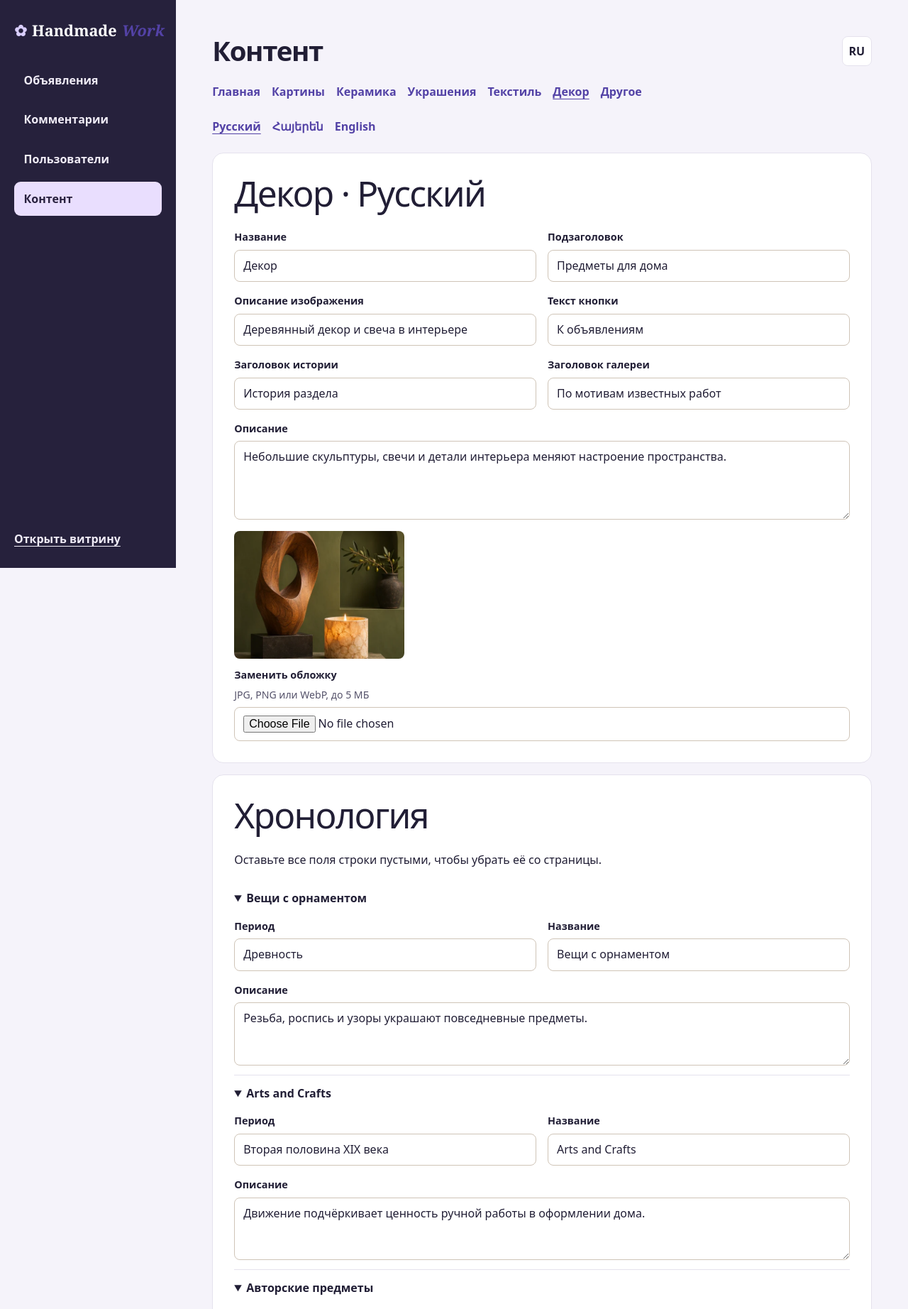
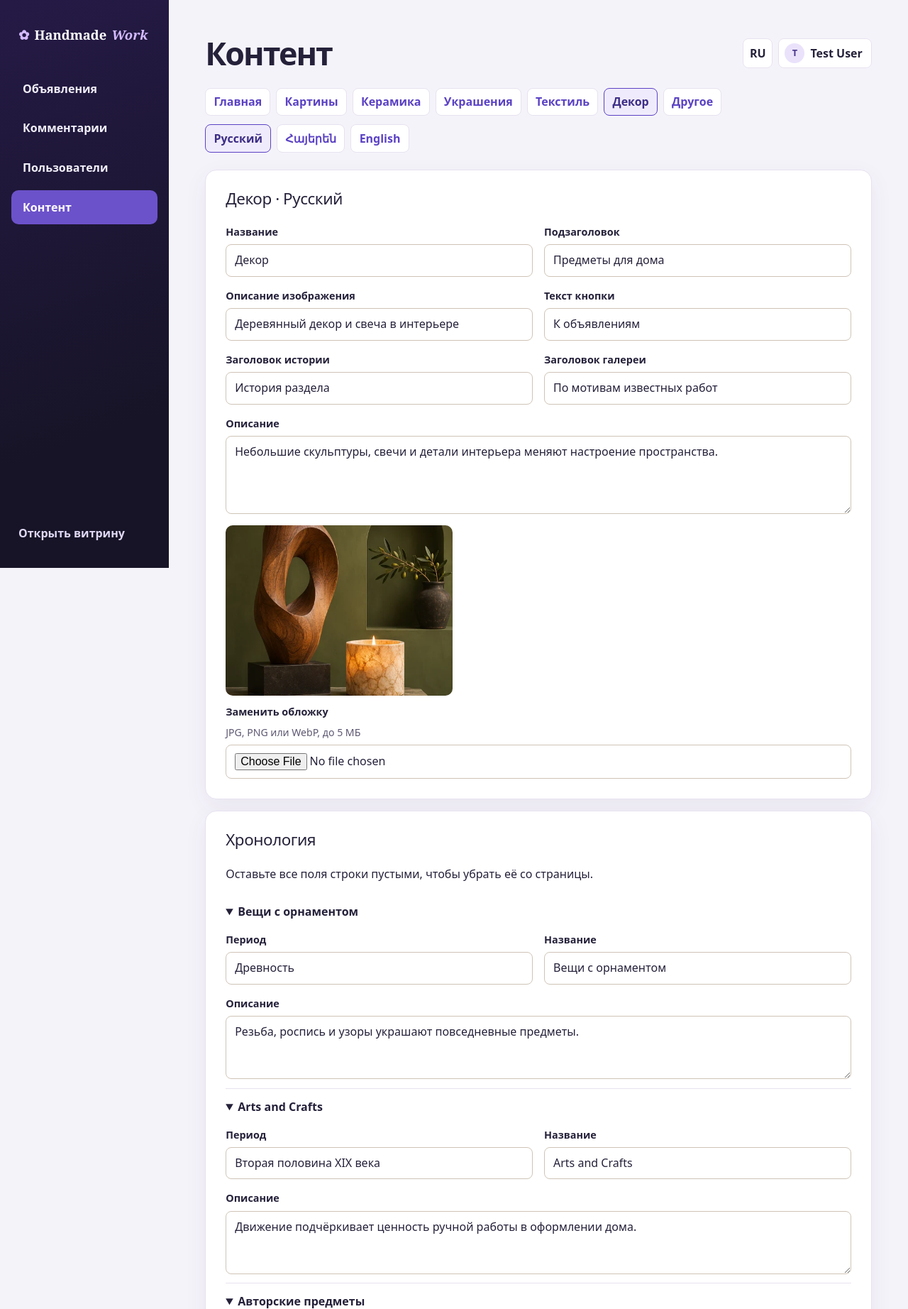
Before and after one commit to Aram9622/handmade-world, a Laravel app: page /admin/content/decor/ru in a window 1280 px wide. Shown: the top 1844 px of the page at 71% size. Run offline with Laravel 12, Linux system fonts and the light colour scheme; a user stored in the database is signed in; data comes from the database, SQL or seed files in the repository; data that the repository does not hold is empty.

Commit message:
Polish the administrator workspace and moderation tables

```diff
--- a/app/Http/Controllers/AdminController.php
+++ b/app/Http/Controllers/AdminController.php
@@ -12,10 +12,12 @@ use Illuminate\View\View;
 
 class AdminController extends Controller
 {
+    public const SECTIONS = ['listings' => 'Объявления', 'comments' => 'Комментарии', 'users' => 'Пользователи'];
+
     public function index(Request $request): View
     {
         $filters = $request->validate([
-            'section' => ['nullable', Rule::in(['users', 'listings', 'comments'])],
+            'section' => ['nullable', Rule::in(array_keys(self::SECTIONS))],
             'q' => ['nullable', 'string', 'max:100'],
         ]);
         $section = $filters['section'] ?? 'listings';
@@ -36,7 +38,7 @@ class AdminController extends Controller
             'users' => User::count(),
         ];
 
-        return view('admin.index', compact('records', 'section', 'search', 'totals'));
+        return view('admin.index', ['sections' => self::SECTIONS, ...compact('records', 'section', 'search', 'totals')]);
     }
 
     public function account(Request $request, User $user): RedirectResponse
--- a/lang/en.json
+++ b/lang/en.json
@@ -226,5 +226,8 @@
     "Галерея": "Gallery",
     "Добавить работу": "Add an artwork",
     "Источник": "Source",
-    "Ссылка на оригинал": "Link to the original"
+    "Ссылка на оригинал": "Link to the original",
+    "Сводка по площадке": "Marketplace overview",
+    "Статус": "Status",
+    "Действия": "Actions"
 }
--- a/lang/hy.json
+++ b/lang/hy.json
@@ -226,5 +226,8 @@
     "Галерея": "Պատկերասրահ",
     "Добавить работу": "Ավելացնել աշխատանք",
     "Источник": "Աղբյուր",
-    "Ссылка на оригинал": "Բնօրինակի հղում"
+    "Ссылка на оригинал": "Բնօրինակի հղում",
+    "Сводка по площадке": "Հարթակի ամփոփում",
+    "Статус": "Կարգավիճակ",
+    "Действия": "Գործողություններ"
 }
--- a/public/admin.css
+++ b/public/admin.css
@@ -1,83 +1,152 @@
-.admin-shell{
- --accent:#5342a6;
- --accent-dark:#3d2e80;
- --paper:#fff;
- --ink:#211e35;
- --muted:#56536b;
- --line:#e5e2ed;
- --tint:#efebfa;
- display:grid;
- grid-template-columns:248px minmax(0,1fr);
- min-height:100vh;
- color:var(--ink);
- background:#f5f3fa;
-}
-.admin-shell h1,.admin-shell h2,.admin-shell .button{font-family:system-ui,sans-serif}
-.admin-sidebar{
- position:sticky;top:0;align-self:start;min-height:100vh;
- display:flex;flex-direction:column;gap:2rem;
- padding:28px 20px;background:#26213c;color:#fff;
-}
-.admin-brand{font-size:1.2rem;white-space:normal}
-.admin-brand span,.admin-brand em{color:#d9ceff}
-.admin-nav{display:grid;gap:8px}
-.admin-nav a{
- display:flex;justify-content:space-between;align-items:center;gap:.6rem;
- padding:.72rem .85rem;border-radius:9px;color:#f1edf8;font-weight:650
-}
-.admin-nav a:hover{background:#39334f}
-.admin-nav a[aria-current=page]{background:#e9defe;color:#29213f}
-.admin-nav-count{font-size:.875rem;font-variant-numeric:tabular-nums}
-.admin-storefront{margin-top:auto;color:#f1edf8;font-weight:650;text-decoration:underline;text-underline-offset:.25em}
-.admin-main{padding:clamp(18px,4vw,52px);min-width:0}
-.admin-header,.admin-panel-header{display:flex;justify-content:space-between;align-items:center;gap:16px;flex-wrap:wrap}
-.admin-header h1{font-size:clamp(1.65rem,3vw,2.55rem);letter-spacing:-.035em}
-.admin-header-tools{display:flex;align-items:center;gap:8px;min-width:0}
-.admin-account{max-width:14rem;display:block;overflow:hidden;text-overflow:ellipsis;white-space:nowrap}
-.admin-totals{display:grid;grid-template-columns:repeat(3,minmax(0,1fr));gap:14px;margin:24px 0}
-.admin-totals div{
- padding:16px clamp(12px,2vw,22px);border:1px solid var(--line);
- border-radius:14px;background:white;
-}
-.admin-totals dt{color:var(--muted);font-weight:650;overflow-wrap:anywhere}
-.admin-totals dd{margin:.2em 0 0;font-size:clamp(1.5rem,3vw,2.4rem);font-weight:750;color:var(--accent-dark)}
-.admin-panel{padding:clamp(14px,2.7vw,30px);border:1px solid var(--line);border-radius:16px;background:#fff}
-.admin-panel-header h2{font-size:1.5rem;letter-spacing:-.02em;margin:0}
-.admin-panel-header p{margin:5px 0 0;color:var(--muted)}
-.admin-search{display:flex;align-items:center;gap:8px;max-width:400px;width:100%}
-.admin-search input{min-width:0;border-color:var(--line)}
-.admin-records{list-style:none;padding:0;margin:1.4rem 0}
-.admin-record{
- display:grid;grid-template-columns:minmax(0,1fr) auto;align-items:start;
- gap:1rem;border:1px solid var(--line);border-radius:10px;
- padding:14px 16px;margin-bottom:8px;overflow-wrap:anywhere
-}
-.admin-record:hover{background:#faf8fe}
-.admin-record p{margin:.3rem 0;color:var(--muted)}
-.admin-record form{display:grid;gap:8px}
-.admin-record button{justify-self:start}
-.admin-state{display:inline-block;border-radius:6px;padding:.15rem .5rem;background:#e5f4ec;color:#1b5638;font-size:.875rem;font-weight:650}
-.admin-state-muted{background:#f7e8ed;color:#812e48}
-.admin-empty{padding:1rem;color:var(--muted)}
-@media(max-width:850px){
- .admin-shell{grid-template-columns:1fr}
- .admin-sidebar{position:static;min-height:0;padding:16px 18px;gap:14px}
- .admin-nav{display:flex;flex-wrap:wrap}
- .admin-nav a{padding:.45rem .7rem}
-}
-@media(max-width:540px){
- .admin-totals{gap:6px}
- .admin-totals div{padding:8px}
- .admin-totals dt{font-size:.875rem}
- .admin-record{grid-template-columns:1fr}
+.admin-shell {
+    --accent: #5b42c4;
+    --accent-dark: #3d2e86;
+    --paper: #fff;
+    --ink: #25213a;
+    --muted: #5e5872;
+    --line: #e7e2f0;
+    --tint: #f0ebfc;
+    display: grid;
+    grid-template-columns: 238px minmax(0, 1fr);
+    min-height: 100vh;
+    color: var(--ink);
+    background: #f5f3fa;
 }
 
-.admin-editor-fields{display:grid;grid-template-columns:repeat(2,minmax(0,1fr));gap:1rem}
-.editor-wide{grid-column:1/-1}
-.editorial-thumbnail{display:block;width:min(100%,240px);aspect-ratio:4/3;object-fit:cover;border-radius:8px;margin-bottom:12px}
-.editorial-row{padding:.8rem 0;border-bottom:1px solid var(--line)}
-.editorial-row summary{cursor:pointer;font-weight:650}
-.editorial-row .admin-editor-fields{margin-top:1rem}
-@media(max-width:600px){
- .admin-editor-fields{grid-template-columns:1fr}
+.admin-shell h1, .admin-shell h2 { font-family: system-ui, sans-serif; }
+.admin-shell :focus-visible { outline: 3px solid #9379ec; outline-offset: 3px; }
+
+.admin-sidebar {
+    position: sticky;
+    top: 0;
+    align-self: start;
+    display: flex;
+    flex-direction: column;
+    gap: 30px;
+    min-height: 100vh;
+    padding: 26px 16px;
+    color: #fff;
+    background: linear-gradient(160deg, #251a46, #171427 75%);
 }
+
+.admin-brand { padding: 10px; font-size: 1.15rem; white-space: normal; }
+.admin-brand span, .admin-brand em { color: #d4bbff; }
+.admin-nav { display: grid; gap: 8px; }
+
+.admin-nav a {
+    position: relative;
+    border-radius: 10px;
+    padding: .72rem 1rem;
+    color: #f1eefa;
+    font-weight: 650;
+}
+
+.admin-nav a:hover { background: #ffffff18; }
+.admin-nav a[aria-current="page"] { background: #6c52ca; color: #fff; }
+.admin-storefront { margin-top: auto; color: #e1d9f5; padding: 10px; font-weight: 650; }
+.admin-storefront:hover { text-decoration: underline; text-underline-offset: .2em; }
+
+.admin-main { padding: clamp(18px, 4vw, 56px); min-width: 0; }
+.admin-header, .admin-panel-header { display: flex; align-items: center; justify-content: space-between; gap: 16px; flex-wrap: wrap; }
+.admin-header { margin-bottom: 24px; }
+.admin-header h1 { font-size: clamp(1.65rem, 3.5vw, 2.8rem); letter-spacing: -.045em; }
+.admin-header-tools { display: flex; align-items: center; gap: 8px; min-width: 0; }
+.admin-account { display: flex; gap: 8px; padding-inline: 8px 12px; max-width: 14rem; }
+.admin-account span:last-child { overflow: hidden; text-overflow: ellipsis; white-space: nowrap; }
+
+.admin-avatar {
+    flex: 0 0 auto;
+    display: grid;
+    place-items: center;
+    width: 42px;
+    height: 42px;
+    border-radius: 50%;
+    background: #eae2fb;
+    color: #49368b;
+    font-weight: 750;
+}
+
+.admin-account .admin-avatar { width: 28px; height: 28px; font-size: .8rem; }
+.admin-overview { display: grid; grid-template-columns: repeat(3, minmax(0, 1fr)); gap: 14px; margin-bottom: 24px; }
+
+.admin-stat {
+    position: relative;
+    isolation: isolate;
+    overflow: hidden;
+    display: grid;
+    align-content: space-between;
+    gap: 12px;
+    min-height: 130px;
+    padding: clamp(13px, 2.2vw, 24px);
+    border: 1px solid #dfd4f5;
+    border-radius: 16px;
+    background: #efe8fc;
+    color: #3f2a73;
+}
+
+.admin-stat-comments { background: #e2f2ed; border-color: #cbe7df; color: #205951; }
+.admin-stat-users { background: #e8edfe; border-color: #d9e1fb; color: #324680; }
+.admin-stat[aria-current] { box-shadow: inset 0 0 0 2px currentColor; }
+
+.admin-stat::after {
+    position: absolute;
+    z-index: -1;
+    inset: auto -26px -60px auto;
+    width: 150px;
+    height: 150px;
+    border: 14px double currentColor;
+    border-radius: 50%;
+    opacity: .12;
+    content: "";
+}
+
+.admin-stat:hover .admin-stat-label { text-decoration: underline; text-underline-offset: .2em; }
+.admin-stat-label { font-weight: 700; overflow-wrap: anywhere; }
+.admin-stat strong { font-size: clamp(1.65rem, 4vw, 3rem); font-variant-numeric: tabular-nums; line-height: 1; }
+.admin-panel { padding: clamp(16px, 2.7vw, 28px); border: 1px solid var(--line); border-radius: 16px; background: white; box-shadow: 0 10px 32px #2a1b4810; }
+.admin-panel h2 { font-size: 1.4rem; letter-spacing: -.02em; }
+.admin-panel-header h2 { margin: 0; }
+.admin-panel-header p { margin: 5px 0 0; color: var(--muted); }
+.admin-search { display: flex; align-items: center; gap: 8px; max-width: 365px; width: 100%; }
+.admin-search input, .admin-table input { min-width: 0; border-color: var(--line); background: #faf8fd; }
+.admin-table-scroll { overflow-x: auto; margin-top: 20px; border-radius: 10px; }
+.admin-table { width: 100%; min-width: 555px; border-collapse: collapse; text-align: left; }
+.admin-table th { background: #f4f0fa; color: var(--muted); font-size: .875rem; }
+.admin-table th, .admin-table td { padding: 12px 14px; border-bottom: 1px solid var(--line); }
+.admin-table td { vertical-align: middle; overflow-wrap: anywhere; }
+.admin-table th:last-child { width: 24%; }
+.admin-table tr:hover td { background: #fbf9fd; }
+.admin-table p { margin: .28rem 0 0; color: var(--muted); }
+.admin-table form { display: flex; gap: 8px; flex-wrap: wrap; align-items: center; }
+.admin-table form input { flex: 1 1 9rem; width: 100%; }
+.admin-item { display: flex; align-items: center; gap: 12px; }
+.admin-thumb { flex: 0 0 auto; object-fit: cover; border-radius: 9px; background: var(--tint); }
+.admin-state { display: inline-block; border-radius: 999px; padding: .2rem .6rem; background: #e6f5eb; color: #1b5638; font-size: .875rem; font-weight: 700; }
+.admin-state-muted { background: #f7e8ed; color: #812e48; }
+.admin-empty { margin: 1.25rem 0 0; padding: 1.3rem; border-radius: 10px; background: #f6f3fc; color: var(--muted); }
+
+.admin-editor-tabs { display: flex; flex-wrap: wrap; gap: 8px; margin: 0 0 12px; }
+.admin-editor-tabs a { padding: .4rem .7rem; border-radius: 8px; border: 1px solid var(--line); background: #fff; }
+.admin-editor-tabs a[aria-current="page"] { background: var(--tint); border-color: var(--accent); color: var(--accent-dark); }
+.admin-editor-fields { display: grid; grid-template-columns: repeat(2, minmax(0, 1fr)); gap: 1rem; }
+.editor-wide { grid-column: 1 / -1; }
+.editorial-thumbnail { display: block; width: min(100%, 320px); aspect-ratio: 4 / 3; object-fit: cover; border-radius: 10px; margin-bottom: 12px; }
+.editorial-row { padding: .8rem 0; border-bottom: 1px solid var(--line); }
+.editorial-row summary { cursor: pointer; font-weight: 650; }
+.editorial-row .admin-editor-fields { margin-top: 1rem; }
+
+@media(max-width:850px) {
+    .admin-shell { grid-template-columns: 1fr; }
+    .admin-sidebar { position: static; min-height: 0; padding: 12px 16px; gap: 8px; }
+    .admin-nav { display: flex; flex-wrap: wrap; }
+    .admin-nav a { padding: .4rem .7rem; }
+    .admin-storefront { margin-top: 0; align-self: flex-start; padding: .35rem .7rem; }
+}
+
+@media(max-width:600px) {
+    .admin-editor-fields { grid-template-columns: 1fr; }
+    .admin-overview { gap: 6px; }
+    .admin-stat { min-height: 90px; padding: 9px; }
+    .admin-stat-label { font-size: .875rem; }
+    .admin-table th, .admin-table td { padding: 10px; }
+}
--- a/resources/views/admin/editorial.blade.php
+++ b/resources/views/admin/editorial.blade.php
@@ -1,14 +1,10 @@
-@extends('layout')
+@extends('admin.layout')
 @section('title', __('Контент').' — Handmade Work')
 
-@push('metadata')
-    <meta name="robots" content="noindex">
-    <link rel="stylesheet" href="{{ asset('admin.css') }}">
-@endpush
+@section('admin-heading', __('Контент'))
 
-@section('body')
+@section('admin-content')
 @php
-    $sections = ['listings' => 'Объявления', 'comments' => 'Комментарии', 'users' => 'Пользователи'];
     $pages = \App\Services\EditorialContent::PAGES;
     $languages = \App\Http\Middleware\SetLocale::LANGUAGES;
     $fields = [
@@ -21,26 +17,17 @@
         'gallery_title' => ['Заголовок галереи', 140],
     ]);
 @endphp
-<div class="admin-shell">
-    @include('admin.sidebar')
-    <main class="admin-main">
-        <header class="admin-header">
-            <h1>{{ __('Контент') }}</h1>
-            @include('language-menu')
-        </header>
-
-        <nav class="category-nav" aria-label="{{ __('Страницы витрины') }}">
+    <nav class="admin-editor-tabs" aria-label="{{ __('Страницы витрины') }}">
         @foreach($pages as $key => $label)
             <a class="text-link" href="{{ route('admin.editorial.edit', [$key, $language]) }}" @if($page === $key) aria-current="page" @endif>{{ __($label) }}</a>
         @endforeach
     </nav>
-        <nav class="category-nav" aria-label="{{ __('Язык контента') }}">
+    <nav class="admin-editor-tabs" aria-label="{{ __('Язык контента') }}">
         @foreach($languages as $key => $label)
             <a class="text-link" lang="{{ $key }}" href="{{ route('admin.editorial.edit', [$page, $key]) }}" @if($language === $key) aria-current="page" @endif>{{ $label }}</a>
         @endforeach
     </nav>
 
-        @if(session('status'))<p class="notice" role="status">{{ session('status') }}</p>@endif
     @include('errors')
 
     <form class="stack admin-editor" action="{{ route('admin.editorial.update', [$page, $language]) }}" method="post" enctype="multipart/form-data">
@@ -104,6 +91,4 @@
         @endif
         <button class="button" type="submit">{{ __('Сохранить изменения') }}</button>
     </form>
-    </main>
-</div>
 @endsection
--- /dev/null
+++ b/resources/views/admin/layout.blade.php
@@ -0,0 +1,39 @@
+@extends('layout')
+
+@push('metadata')
+    <meta name="robots" content="noindex">
+@endpush
+
+@push('styles')
+    <link rel="stylesheet" href="{{ asset('admin.css') }}">
+@endpush
+
+@section('body')
+<div class="admin-shell">
+    @include('admin.sidebar', ['sections' => \App\Http\Controllers\AdminController::SECTIONS])
+
+    <main class="admin-main">
+        <header class="admin-header">
+            <h1>@yield('admin-heading')</h1>
+            <div class="admin-header-tools">
+                @include('language-menu')
+                <details class="header-menu">
+                    <summary class="header-control admin-account">
+                        <span class="admin-avatar" aria-hidden="true">{{ mb_strtoupper(mb_substr(auth()->user()->name, 0, 1)) }}</span>
+                        <span>{{ auth()->user()->name }}</span>
+                    </summary>
+                    <div class="header-popover">
+                        <form action="{{ route('logout') }}" method="post">@csrf <button type="submit">{{ __('Выйти') }}</button></form>
+                    </div>
+                </details>
+            </div>
+        </header>
+
+        @if(session('status'))
+            <p class="notice" role="status">{{ session('status') }}</p>
+        @endif
+
+        @yield('admin-content')
+    </main>
+</div>
+@endsection
--- a/resources/views/admin/sidebar.blade.php
+++ b/resources/views/admin/sidebar.blade.php
@@ -2,10 +2,7 @@
     <a class="brand admin-brand" href="{{ route('admin.index') }}"><span aria-hidden="true">✿</span> Handmade <em>Work</em></a>
     <nav class="admin-nav" aria-label="{{ __('Админка') }}">
         @foreach($sections as $tab => $label)
-                <a href="{{ route('admin.index', ['section' => $tab]) }}" @if($tab === ($section ?? null)) aria-current="page" @endif>
-                    <span>{{ __($label) }}</span>
-                    @isset($totals)<span class="admin-nav-count">{{ $totals[$tab] }}</span>@endisset
-                </a>
+            <a href="{{ route('admin.index', ['section' => $tab]) }}" @if($tab === ($section ?? null)) aria-current="page" @endif>{{ __($label) }}</a>
         @endforeach
         <a href="{{ route('admin.editorial.edit') }}" @if(request()->routeIs('admin.editorial.*')) aria-current="page" @endif>{{ __('Контент') }}</a>
     </nav>
--- a/resources/views/layout.blade.php
+++ b/resources/views/layout.blade.php
@@ -7,6 +7,7 @@
     @stack('metadata')
     <title>@yield('title', __('Handmade Work — изделия ручной работы'))</title>
     <link rel="stylesheet" href="{{ asset('market.css') }}">
+    @stack('styles')
     <script src="{{ asset('market-motion.js') }}" defer></script>
 </head>
 <body>
```
Also changed, not shown: resources/views/admin/comment.blade.php (+6 -3 lines), resources/views/admin/index.blade.php (+31 -46 lines), resources/views/admin/listing.blade.php (+9 -2 lines), resources/views/admin/user.blade.php (+10 -4 lines), tests/Feature/AdminTest.php (+4 -0 lines). Lines whose indentation alone changed are shown as unchanged.
